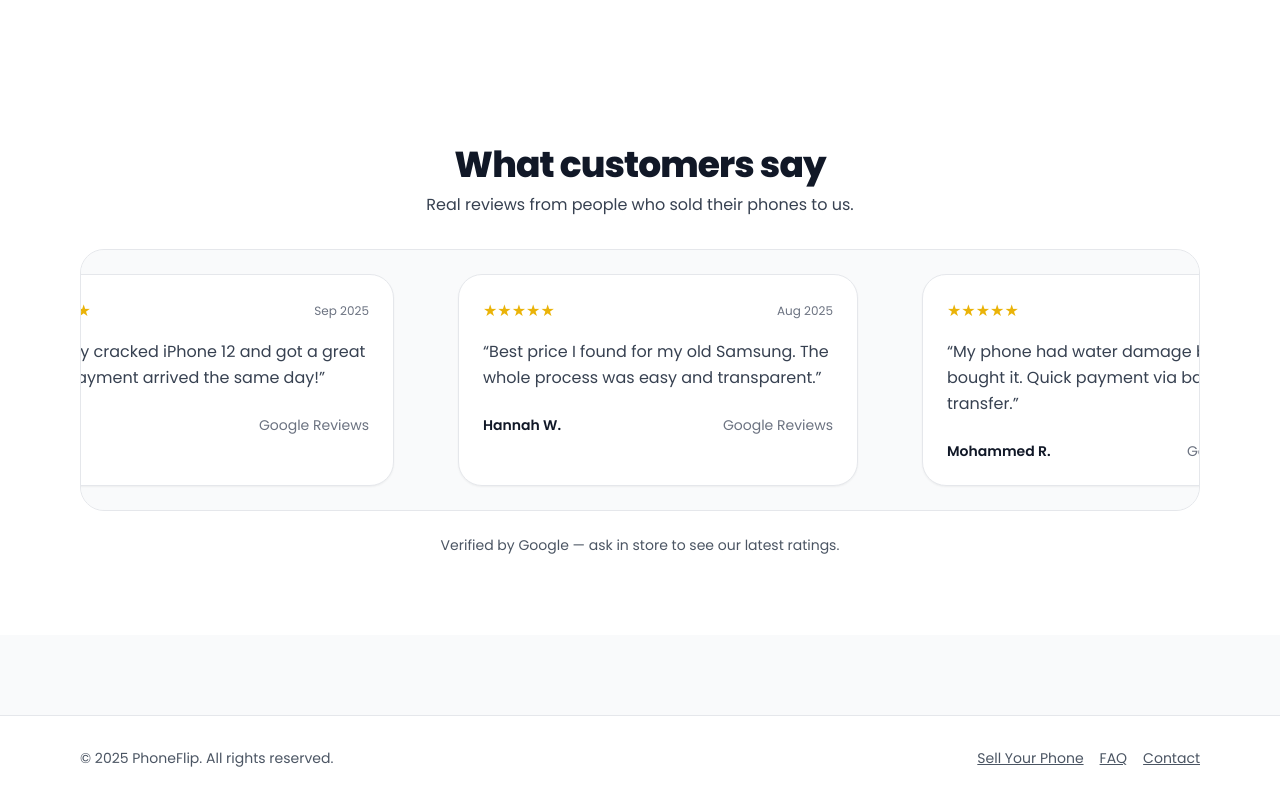
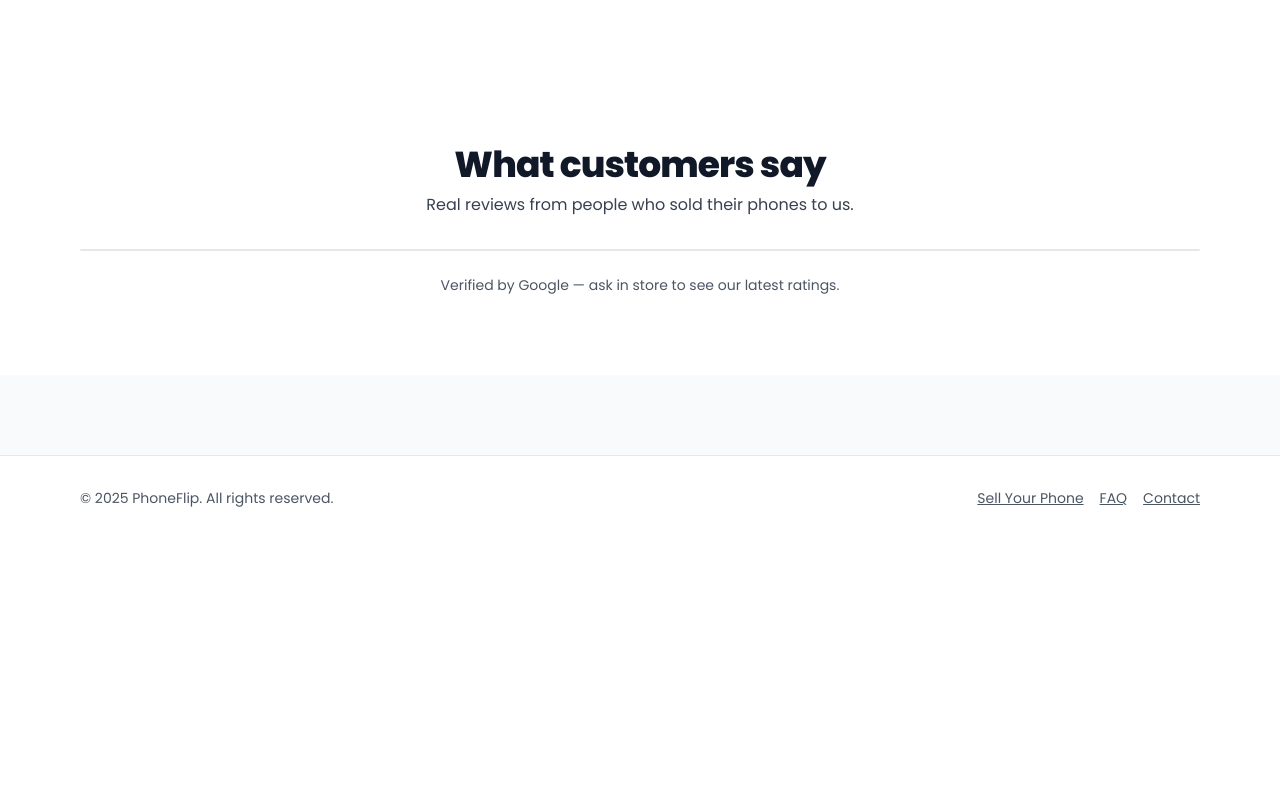
Before and after one commit to NoahDR17/ReadTech-site, a React (Vite) app: page / in a window 1280 px wide. Shown: the part 1638-2438 px from the top of the page. After the commit the page ends 2178 px from the top, so only its background shows below. Built offline with nearby package versions, Linux system fonts and the light colour scheme.

Commit message:
Feat: improve testimonials slider

```diff
--- a/src/components/ReviewsSlider.jsx
+++ b/src/components/ReviewsSlider.jsx
@@ -1,11 +1,7 @@
 import { useMemo, useState, useEffect } from "react";
 
 const DEFAULT_REVIEWS = [
-  { id: 1, name: "Alex P.", rating: 5, text: "Sold my cracked iPhone 12 and got a great price. Payment arrived the same day!", source: "Google Reviews", date: "Sep 2025" },
-  { id: 2, name: "Hannah W.", rating: 5, text: "Best price I found for my old Samsung. The whole process was easy and transparent.", source: "Google Reviews", date: "Aug 2025" },
-  { id: 3, name: "Mohammed R.", rating: 5, text: "My phone had water damage but they still bought it. Quick payment via bank transfer.", source: "Google Reviews", date: "Aug 2025" },
-  { id: 4, name: "Grace T.", rating: 4, text: "Fair quote for my broken Pixel. They explained everything clearly and payment was fast.", source: "Google Reviews", date: "Jul 2025" },
-  { id: 5, name: "Dan K.", rating: 5, text: "Sold three old phones to them. Honest pricing and they kept me updated throughout.", source: "Google Reviews", date: "Jun 2025" },
+  // ... your reviews ...
 ];
 
 function Stars({ count = 5 }) {
@@ -19,17 +15,29 @@ function Stars({ count = 5 }) {
 
 /**
  * Continuous, seamless marquee slider.
- * - speedSec: total time for one loop (bigger = slower)
- * - pauses on hover
- * - respects prefers-reduced-motion
+ * - speed is now based on screen size (faster on mobile)
+ * - no pausing on hover
+ * - improved sizing for each review card
  */
-export default function ReviewsSlider({ reviews = DEFAULT_REVIEWS, speedSec = 30 }) {
+export default function ReviewsSlider({ reviews = DEFAULT_REVIEWS, speedSec }) {
   const items = useMemo(() => (reviews && reviews.length ? reviews : DEFAULT_REVIEWS), [reviews]);
   const doubled = useMemo(() => [...items, ...items], [items]);
-  const [paused, setPaused] = useState(false);
+  const [reduced, setReduced] = useState(false);
+
+  // Dynamically set speed based on screen size
+  const [slideSpeed, setSlideSpeed] = useState(speedSec || 30);
+  useEffect(() => {
+    function updateSpeed() {
+      if (window.innerWidth < 640) setSlideSpeed(12);
+      else if (window.innerWidth < 1024) setSlideSpeed(20);
+      else setSlideSpeed(speedSec || 30);
+    }
+    updateSpeed();
+    window.addEventListener("resize", updateSpeed);
+    return () => window.removeEventListener("resize", updateSpeed);
+  }, [speedSec]);
 
   // reduced motion?
-  const [reduced, setReduced] = useState(false);
   useEffect(() => {
     if (typeof window === "undefined" || !window.matchMedia) return;
     const mq = window.matchMedia("(prefers-reduced-motion: reduce)");
@@ -43,7 +51,7 @@ export default function ReviewsSlider({ reviews = DEFAULT_REVIEWS, speedSec = 30
 
   return (
     <section id="reviews" className="py-16 md:py-20 bg-white" aria-label="Customer Reviews">
-      {/* keyframes for the marquee (scoped) */}
+      {/* keyframes for marquee (scoped) */}
       <style>{`
         @keyframes marquee-x {
           0%   { transform: translateX(0); }
@@ -59,23 +67,18 @@ export default function ReviewsSlider({ reviews = DEFAULT_REVIEWS, speedSec = 30
         </div>
 
         {/* Marquee viewport */}
-        <div
-          className="relative mt-8 overflow-hidden rounded-3xl border bg-gray-50"
-          onMouseEnter={() => setPaused(true)}
-          onMouseLeave={() => setPaused(false)}
-        >
+        <div className="relative mt-8 overflow-hidden rounded-3xl border bg-gray-50">
           {/* soft gradient edges */}
-          <div className="pointer-events-none absolute inset-y-0 left-0 w-16 bg-gradient-to-r from-gray-50 to-transparent" />
-          <div className="pointer-events-none absolute inset-y-0 right-0 w-16 bg-gradient-to-l from-gray-50 to-transparent" />
+          <div className="pointer-events-none absolute inset-y-0 left-0 w-10 sm:w-16 bg-gradient-to-r from-gray-50 to-transparent" />
+          <div className="pointer-events-none absolute inset-y-0 right-0 w-10 sm:w-16 bg-gradient-to-l from-gray-50 to-transparent" />
 
           {/* Track (2x length for seamless loop) */}
           <div
             className="flex gap-4 will-change-transform"
             style={{
               animation: reduced ? "none" : `marquee-x var(--d) linear infinite`,
-              animationPlayState: paused ? "paused" : "running",
-              // loop duration
-              ["--d"]: `${speedSec}s`,
+              // no pausing, always running
+              ["--d"]: `${slideSpeed}s`,
             }}
             role="list"
           >
@@ -83,11 +86,11 @@ export default function ReviewsSlider({ reviews = DEFAULT_REVIEWS, speedSec = 30
               <article
                 key={`${r.id}-${idx}`}
                 role="listitem"
-                className="w-80 sm:w-96 lg:w-[28rem] flex-none"
+                className="w-full sm:w-80 md:w-96 lg:w-[28rem] flex-none"
                 aria-label={`Review by ${r.name}`}
               >
                 <div className="h-full p-4 sm:p-6">
-                  <div className="rounded-3xl bg-white h-full p-6 shadow-sm border">
+                  <div className="rounded-2xl bg-white h-full p-6 shadow-sm border">
                     <div className="flex items-center justify-between">
                       <Stars count={r.rating} />
                       <span className="text-xs text-gray-500">{r.date}</span>
@@ -104,7 +107,7 @@ export default function ReviewsSlider({ reviews = DEFAULT_REVIEWS, speedSec = 30
           </div>
         </div>
 
-        {/* Sub-copy / trust line (optional) */}
+        {/* Sub-copy / trust line */}
         <p className="mt-6 text-center text-sm text-gray-600">
           Verified by Google — ask in store to see our latest ratings.
         </p>
```
